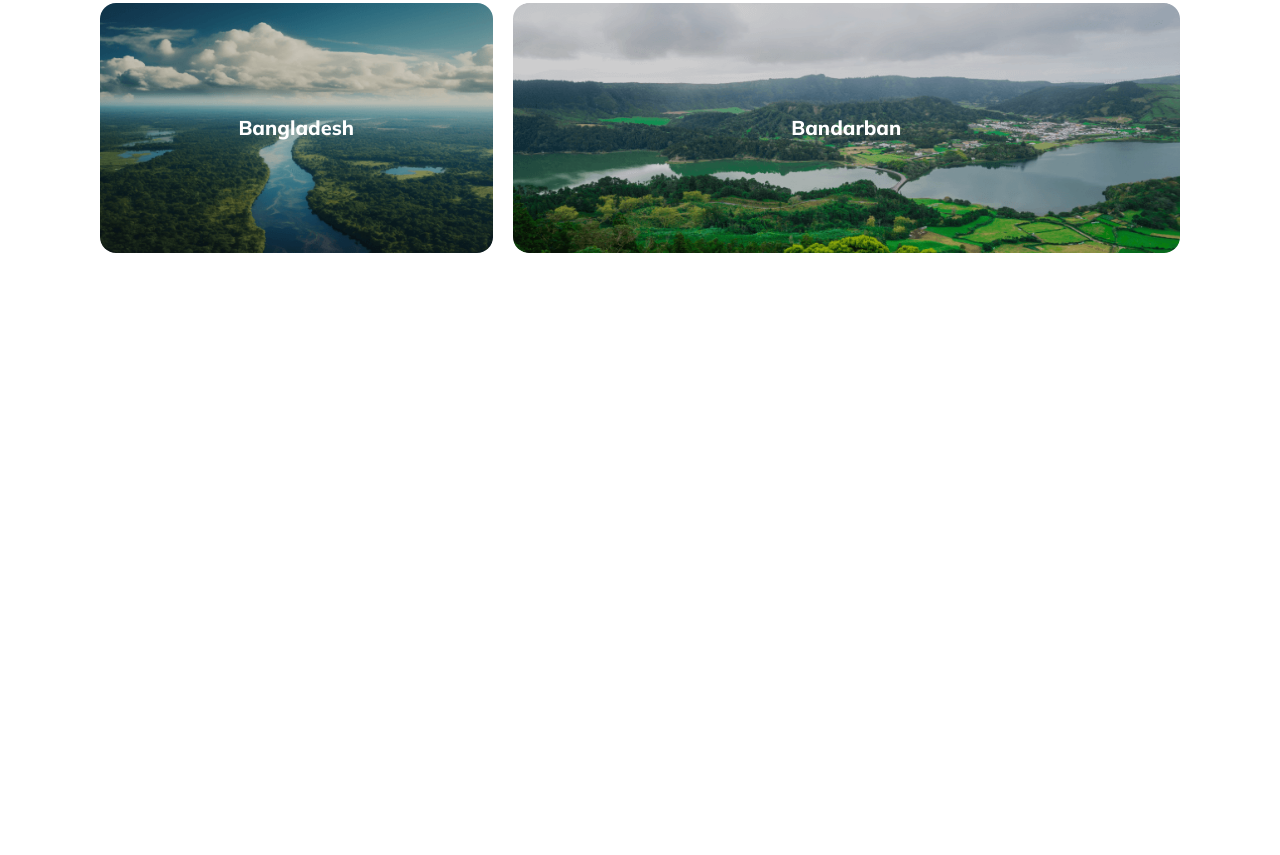
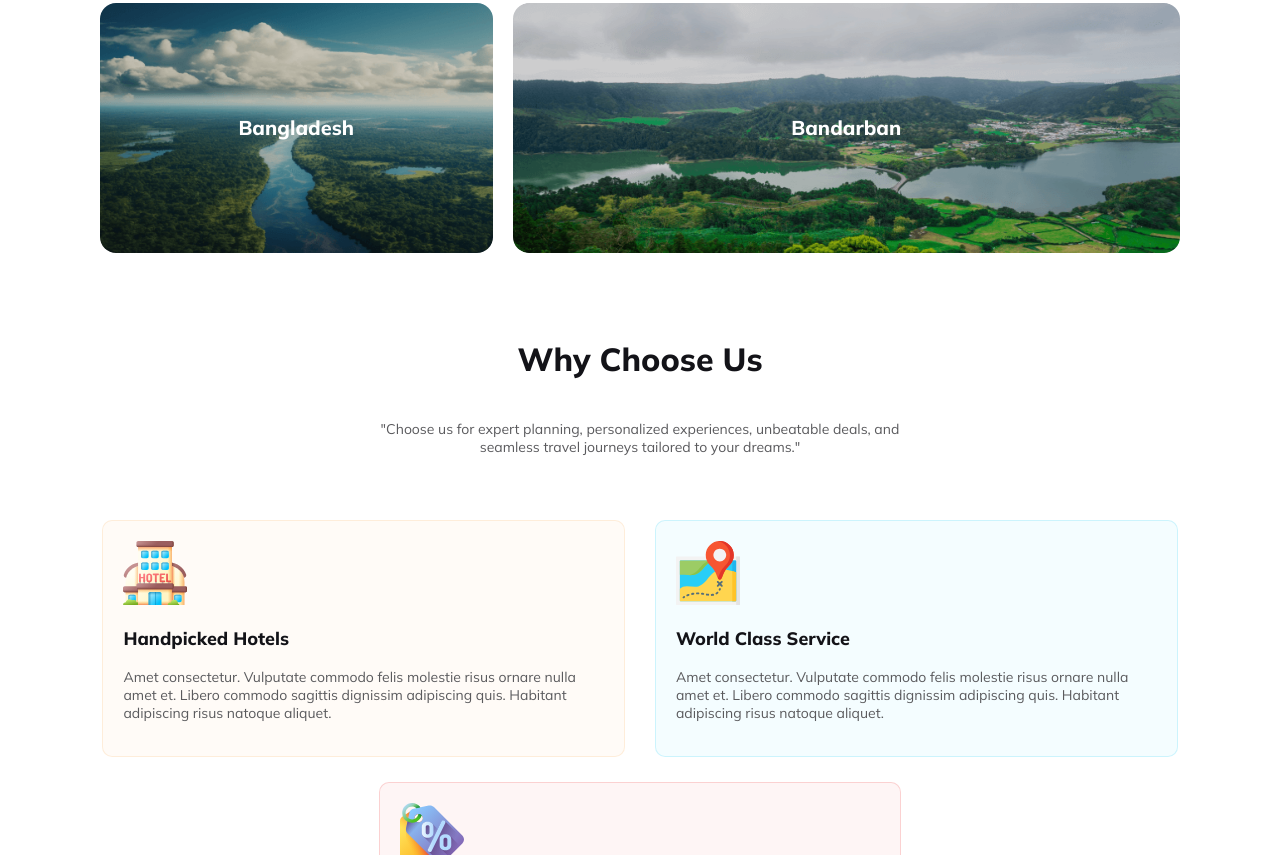
Before and after one commit to Bomstar/module-11, a plain HTML site: page Assintment 2/index.html in a window 1280 px wide. Shown: the part 1945-2800 px from the top of the page. Before the commit the page ends 2258 px from the top, so only its background shows below. Drawn offline with Linux system fonts and the light colour scheme.

Commit message:
add icon file , create services --section-5

```diff
--- a/Assintment 2/index.html
+++ b/Assintment 2/index.html
@@ -60,7 +60,7 @@
                 </ul>
                 <p>So come join our tours, plunge, and relish great experiences without any hassles!
                 </p>
-                <button type="btn" class="primary-btn">Read More</button>
+                <button type="submit" class="primary-btn">Read More</button>
             </div>
             <div class="popular-img-cont">
                 <img src="Images/Rectangle 4.png" alt="Mountain">
@@ -96,6 +96,31 @@
                 </div>
             </div>
         </section>
+
+        <section>
+            <div class="choose-us-descrip">
+                <h2>Why Choose Us</h2>
+                <p>"Choose us for expert planning, personalized experiences, unbeatable deals, and seamless travel journeys tailored to your dreams."</p>
+            </div>
+            <div class="service-cont">
+                <div class="hotelpick services">
+                <img src="icons/hotel-1.svg" alt="">
+                <h3>Handpicked Hotels</h3>
+                    <p>Amet consectetur. Vulputate commodo felis molestie risus  ornare nulla amet et. Libero commodo sagittis dignissim adipiscing quis. Habitant adipiscing risus natoque aliquet. </p>
+                </div>
+                <div class="world-map services">
+                    <img src="icons/map-1.svg" alt="">
+                    <h3>World Class Service</h3>
+                    <p>Amet consectetur. Vulputate commodo felis molestie risus  ornare nulla amet et. Libero commodo sagittis dignissim adipiscing quis. Habitant adipiscing risus natoque aliquet. </p>
+                </div>
+                <div class="best-price services">
+                    <img src="icons/price-tag-1.svg" alt="">
+                    <h3>Best Price Guarantee</h3>
+                    <p>Amet consectetur. Vulputate commodo felis molestie risus  ornare nulla amet et. Libero commodo sagittis dignissim adipiscing quis. Habitant adipiscing risus natoque aliquet. </p>
+                </div>
+            </div>
+
+        </section>
     </main>
 
 </body>
--- a/Assintment 2/style.css
+++ b/Assintment 2/style.css
@@ -59,7 +59,6 @@ header , main {
 /* section 1 */
 
 .section-1 {
-    color: white;
     background-image: url(Images/Group\ 13\ \(1\)\ \(1\).png);
     background-size: 100%;
     border-radius: 16px;
@@ -220,3 +219,65 @@ section {
     background-image: url(Images/Rectangle\ 10.png);
     grid-column: span 5;
 }
+
+/* section 5 */
+
+.choose-us-descrip {
+ display: flex;
+ flex-direction: column;
+ align-items: center;
+ padding: 0 250px;
+}
+
+.choose-us-descrip > h2 {
+    color: #131318;
+    text-align: center;
+    font-size: 32px;
+    font-weight: 800;
+}
+
+.choose-us-descrip > p {
+    color: var(--pera-color);
+    text-align: center;
+    font-size: 14px;
+}
+
+.service-cont {
+    display: flex;
+    justify-content: space-around;
+    flex-wrap: wrap;
+    gap: 25px;
+    margin-top: 50px;
+}
+
+.services {
+    width: 44.5%;
+    border-radius: 10px;
+    padding: 20px;
+}
+
+.services > h3 {
+    color: var(--title-color);
+    font-size: 18px;
+    font-weight: 800;
+}
+
+.services > p {
+    color: var(--pera-color);
+    font-size: 14px;
+}
+
+.hotelpick {
+    border: 1px solid rgba(251, 181, 99, 0.20);
+    background: rgba(251, 181, 99, 0.05);
+}
+
+.world-map {
+    border: 1px solid rgba(41, 206, 246, 0.20);
+    background: rgba(41, 206, 246, 0.05);
+}
+
+.best-price {
+    border: 1px solid rgba(233, 68, 68, 0.20);
+    background: rgba(233, 68, 68, 0.05);
+}
```
Also changed, not shown: Assintment 2/icons/hotel-1.svg (added), Assintment 2/icons/map-1.svg (added), Assintment 2/icons/price-tag-1.svg (added).
